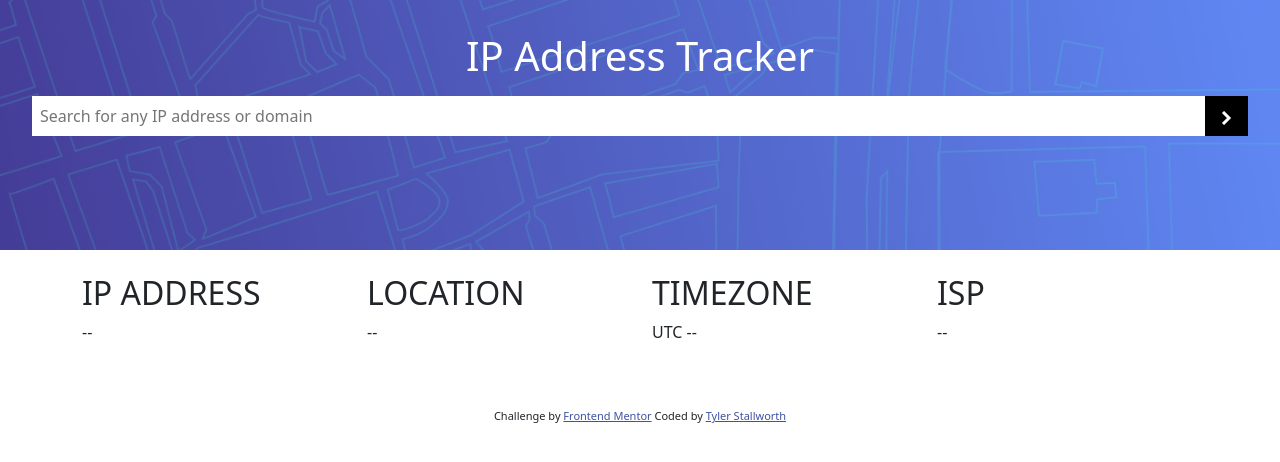
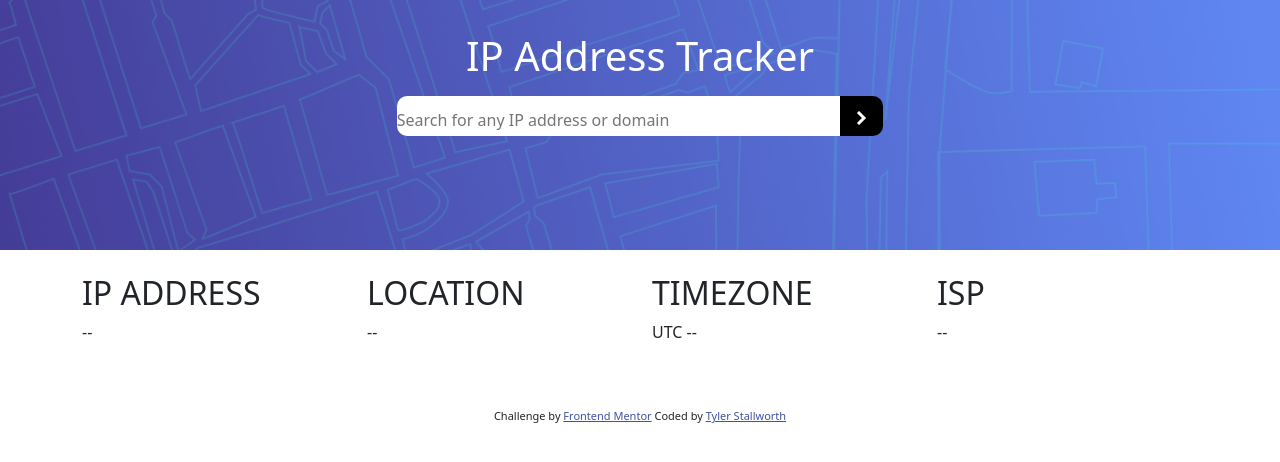
Before and after one commit to tylerstallworth15-ship-it/IP-Address-Tracker, a plain HTML site: page index.html in a window 1280 px wide. Drawn offline with nearby package versions, Linux system fonts and the light colour scheme.

Commit message:
css ip input

```diff
--- a/CSS/app.css
+++ b/CSS/app.css
@@ -15,17 +15,16 @@ header {
 }
 
 #ip-form {
-    max-width: 100%;
-    margin-left/right: 50px;
+    width: 40%;
+    margin: 0 auto;
     display: flex;
-    gap: 0 rem;
 }
 
 #ip-input {
     flex-grow: 1;
-    padding: 8px 8px 8px 8px;
+    padding: 8px 8px 0px 0px;
     border: lightgrey;
-    border-radius: left 5px;
+    border-radius: 10px 0 0 10px;
     font-size: 1rem;
 }
 
@@ -34,6 +33,6 @@ header {
     color: white;
     border: none;
     padding: 8px 16px;
-    border-radius: right 5px;
+    border-radius: 0 10px 10px 0;
     cursor: pointer;
 }
```
